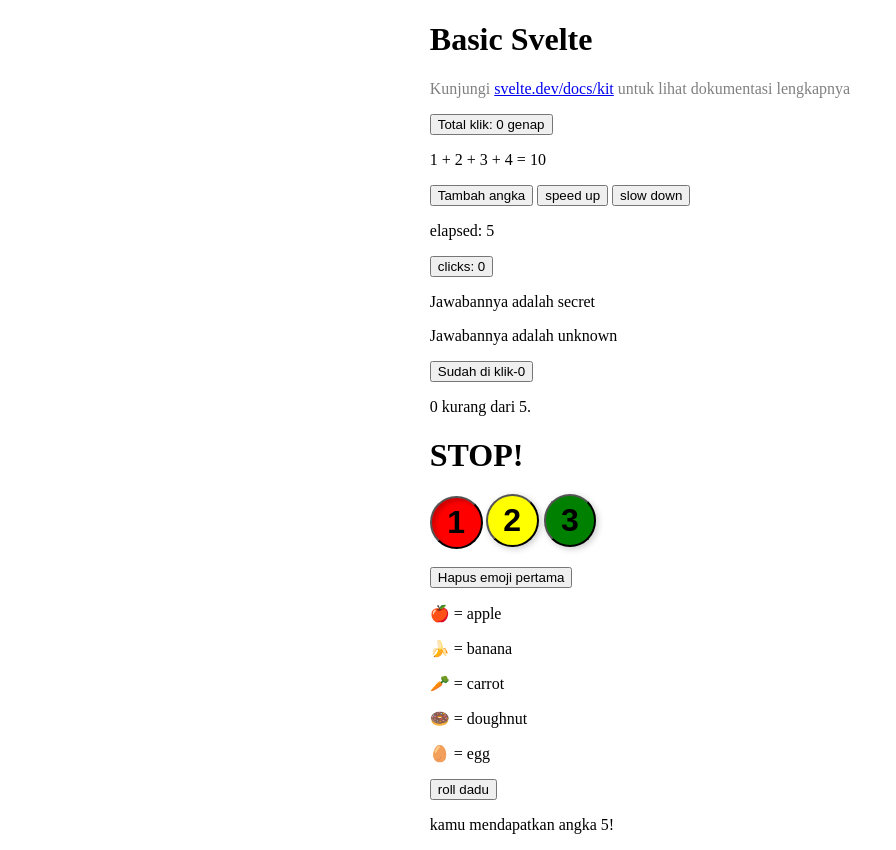
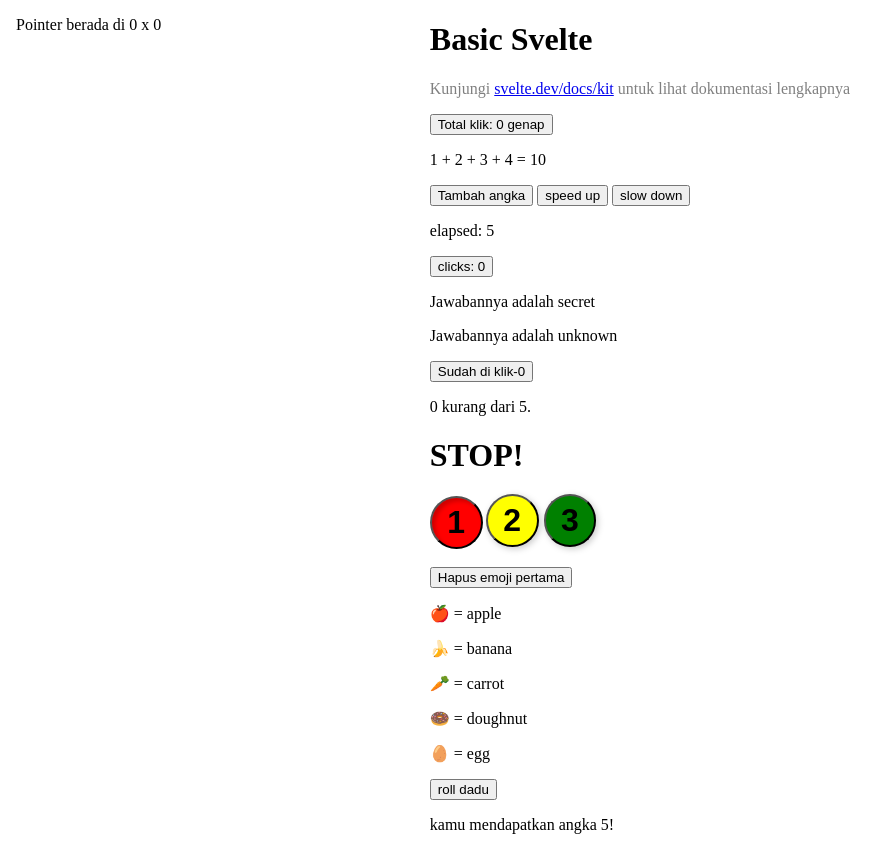
Before and after one commit to Zulhaditya/svelte-learn, a SvelteKit app: page / in a window 1280 px wide. Shown: the whole page, without its empty margins (0-896 px from the left). Built offline with nearby package versions, Linux system fonts and the light colour scheme.

Commit message:
UPDATE : DOM events

```diff
--- a/src/routes/+page.svelte
+++ b/src/routes/+page.svelte
@@ -3,6 +3,7 @@
   import AwaitBlock from "./AwaitBlock.svelte";
   import Counter from "./Counter.svelte";
   import DeepState from "./DeepState.svelte";
+  import DomEvents from "./DOMEvents.svelte";
   import EachStatement from "./EachStatement.svelte";
   import Effects from "./Effects.svelte";
   import IfStatement from "./IfStatement.svelte";
@@ -33,6 +34,7 @@
   <EachStatement />
   <KeyedEachStatement />
   <AwaitBlock />
+  <DomEvents />
 </div>
 
 <!-- style tag digunakan untuk styling dengan css atau tailwind -->
--- /dev/null
+++ b/src/routes/DOMEvents.svelte
@@ -0,0 +1,22 @@
+<script lang="ts">
+  let m = $state({ x: 0, y: 0 });
+  function onpointermove(event) {
+    m.x = event.clientX;
+    m.y = event.clientY;
+  }
+</script>
+
+<div {onpointermove}>
+  Pointer berada di {Math.round(m.x)} x {Math.round(m.y)}
+</div>
+
+<style>
+  div {
+    position: fixed;
+    left: 0;
+    top: 0;
+    width: 100%;
+    height: 100%;
+    padding: 1rem;
+  }
+</style>
```
